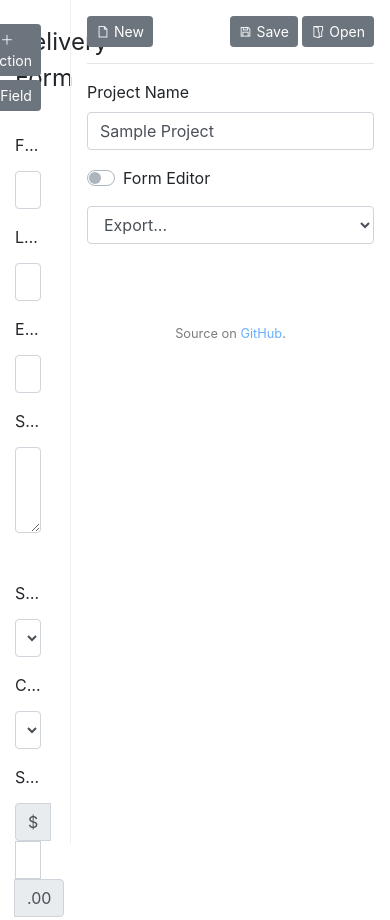
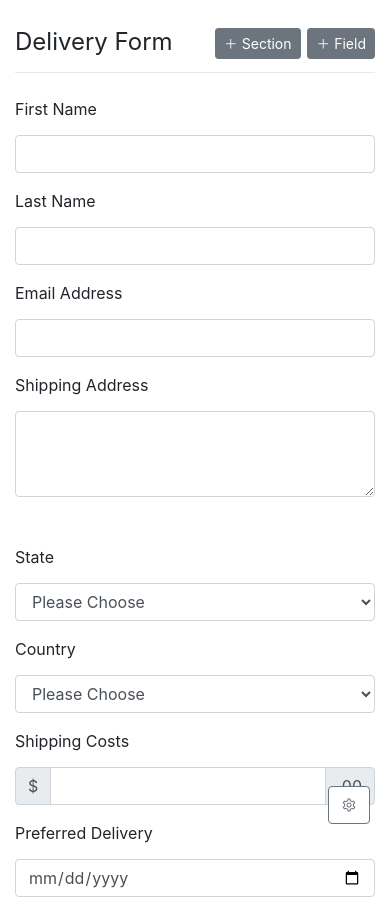
Before and after one commit to pahanggo/yet-another-form-builder, a plain HTML site: page public/index.html in a window 390 px wide. Shown: the top 920 px of the page. Drawn offline with nearby package versions, Linux system fonts and the light colour scheme.

Commit message:
Responsive styles

```diff
--- a/public/assets/app.js
+++ b/public/assets/app.js
@@ -333,6 +333,15 @@ angular.module('FB', ['FBFields', 'FBExporters', 'FBLocalStorage'])
         }
 
         /**
+         * UI Stuff
+         */
+
+        $scope.showSidebar = false;
+        $scope.toggleSidebar = function() {
+            $scope.showSidebar = !$scope.showSidebar;
+        }
+
+        /**
          * Make sure changes are persisted on LocalStorage
          */
 
--- a/public/assets/style.css
+++ b/public/assets/style.css
@@ -26,7 +26,8 @@ aside {
     max-height: 100vh;
     overflow-y: auto;
     overflow-x: hidden;
-    z-index: 1;
+    z-index: 2;
+    background-color: white;
 }
 
 editor {
@@ -103,3 +104,35 @@ body.resizing {
     background-color: red;
     z-index: 1;
 }
+
+.menu-btn {
+    display: none;
+}
+
+@media (max-width: 575.98px) {
+    main {
+        height: auto;
+        width: 100%;
+        padding-bottom: 80px;
+    }
+
+    aside {
+        transition-duration: 0.5s;
+        transition-property: transform;
+        transform: translate(320px, 0px);
+        padding-bottom: 80px;
+    }
+
+    .sidebar-shown aside {
+        transform: translate(0px, 0px);
+    }
+
+    .menu-btn {
+        position: fixed;
+        bottom: 20px;
+        right: 20px;
+        z-index: 3;
+        background: white;
+        display: inline-block;
+    }
+}
--- a/public/index.html
+++ b/public/index.html
@@ -15,7 +15,7 @@
     <link rel="stylesheet" href="https://cdnjs.cloudflare.com/ajax/libs/line-awesome/1.3.0/line-awesome/css/line-awesome.min.css" integrity="sha512-vebUliqxrVkBy3gucMhClmyQP9On/HAWQdKDXRaAlb/FKuTbxkjPKUyqVOxAcGwFDka79eTF+YXwfke1h3/wfg==" crossorigin="anonymous" referrerpolicy="no-referrer" />
     <link rel="stylesheet" href="assets/style.css">
 </head>
-<body ng-app="FB" ng-controller="FBC" ng-class="{'resizing':isResizing}" ng-cloak>
+<body ng-app="FB" ng-controller="FBC" ng-class="{'resizing':isResizing,'sidebar-shown':showSidebar}" ng-cloak>
     <main>
         <div ng-if="data.showTable" class="table-container p-3">
             <div ng-repeat="section in data.sections">
@@ -285,6 +285,9 @@
             <field-form field="selectedField" fields="fields"></field-form>
         </div>
     </aside>
+    <button class="btn btn-outline-secondary menu-btn" type="button" ng-click="toggleSidebar()">
+        <i class="la la-cog"></i>
+    </button>
 </body>
 <script src="https://cdnjs.cloudflare.com/ajax/libs/monaco-editor/0.34.0-dev.20220627/min/vs/loader.min.js" integrity="sha512-6bIYsGqvLpAiEBXPdRQeFf5cueeBECtAKJjIHer3BhBZNTV3WLcLA8Tm3pDfxUwTMIS+kAZwTUvJ1IrMdX8C5w==" crossorigin="anonymous" referrerpolicy="no-referrer"></script>
 <script src="https://cdnjs.cloudflare.com/ajax/libs/angular.js/1.8.3/angular.min.js" integrity="sha512-KZmyTq3PLx9EZl0RHShHQuXtrvdJ+m35tuOiwlcZfs/rE7NZv29ygNA8SFCkMXTnYZQK2OX0Gm2qKGfvWEtRXA==" crossorigin="anonymous" referrerpolicy="no-referrer"></script>
```
